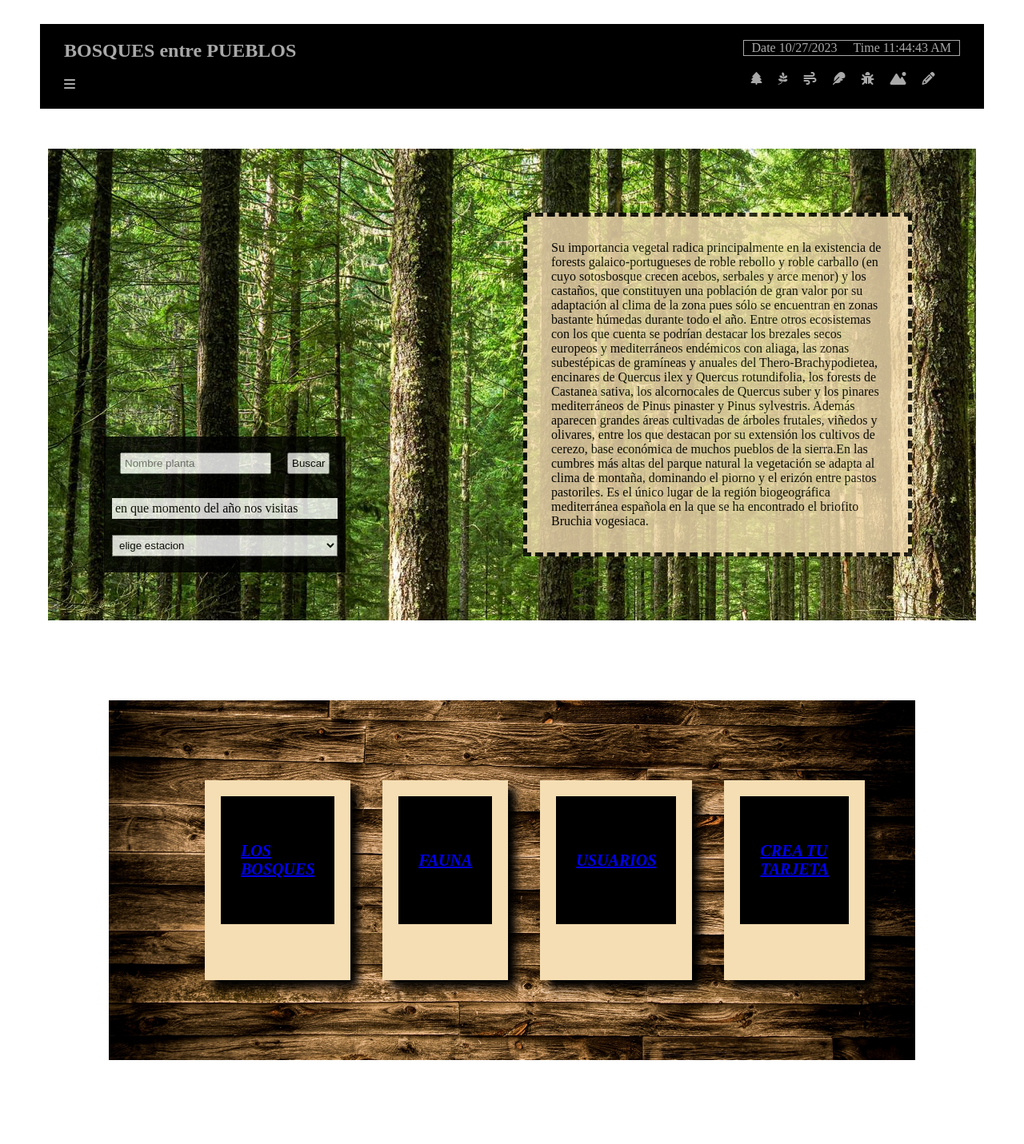
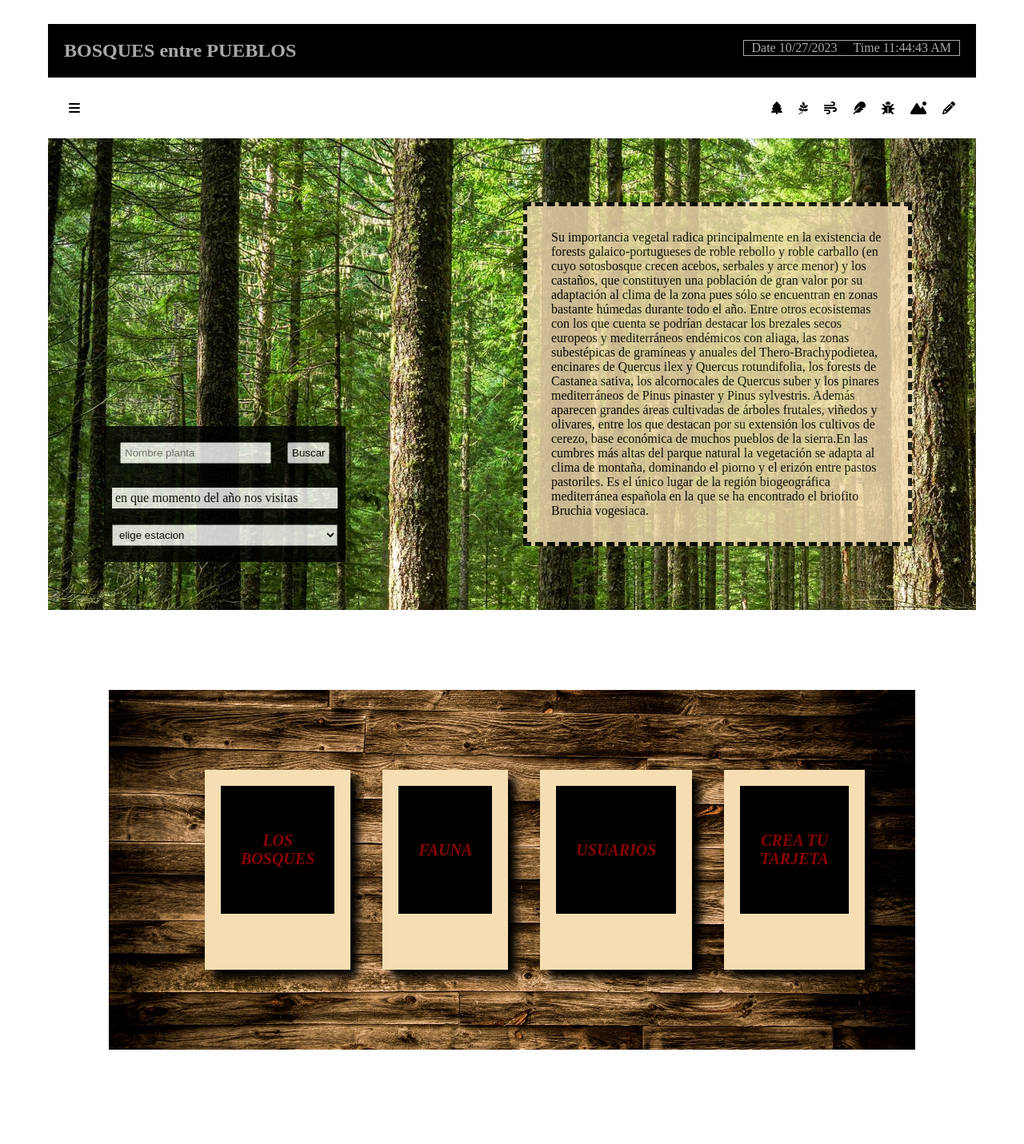
Before and after one commit to virchaca/bosques-entre-pueblos, a React (Vite) app: page / in a window 1280 px wide. Shown: the top 1431 px of the page at 80% size. Built offline with nearby package versions, Linux system fonts and the light colour scheme.

Commit message:
burgueMenu & collapsedClass in Fauna

```diff
--- a/src/components/App.jsx
+++ b/src/components/App.jsx
@@ -48,19 +48,19 @@ function App() {
                 <section className="menuSection">
                   <span className="aPictures">
                     {" "}
-                    <Link to="/forests">LOS BOSQUES</Link>
+                    <Link to="/forests" className="no-underline2">LOS BOSQUES</Link>
                   </span>
 
                   <span className="aPictures">
                     {" "}
-                    <Link to="/Fauna"> FAUNA </Link>{" "}
+                    <Link to="/Fauna" className="no-underline2"> FAUNA </Link>{" "}
                   </span>
                   <span className="aPictures">
                     {" "}
-                    <Link to="/Users">USUARIOS</Link>
+                    <Link to="/Users" className="no-underline2">USUARIOS</Link>
                   </span>
                   <span className="aPictures">
-                    <Link to="/Card">CREA TU TARJETA</Link>
+                    <Link to="/Card" className="no-underline2">CREA TU TARJETA</Link>
                   </span>
                 </section>
                 <InfoSpace />
@@ -86,6 +86,7 @@ function App() {
           <Route path="/Forest3" element={<Forest3 />} />
           <Route path="/Forest4" element={<Forest4 />} />
           <Route path="/Forest5" element={<Forest5 />} />
+          <Route path="/UsersPics" element={<UsersPics/>} />
         </Routes>
       </main>
 
--- a/src/components/mainComponents/Header.jsx
+++ b/src/components/mainComponents/Header.jsx
@@ -1,5 +1,7 @@
 // import React from 'react'
-import { useEffect, useState} from 'react';
+import { useEffect, useState } from "react";
+// import Forests from "../pageComponents/Forests";
+import { Link } from "react-router-dom";
 
 function Header() {
   const [currentDateTime, setCurrentDateTime] = useState(new Date());
@@ -12,20 +14,66 @@ function Header() {
       clearInterval(interval);
     };
   }, []);
+  const [classMenu, setClassMenu] = useState(true);
+  const handleClick = () => {
+    setClassMenu(!classMenu);
+  };
 
   return (
     <div>
-        <header className="header" id="header">
+      <header className="header">
         <section className="headerSection">
           <div>
             <h1> BOSQUES entre PUEBLOS</h1>
-            <i className="fa-solid fa-bars"></i>
             {/* ENTRE BOSQUES y PUEBLOS  */}
           </div>
           <section>
             <div className="dateAndTime">
               <span>Date {currentDateTime.toLocaleDateString()}</span>
               <span>Time {currentDateTime.toLocaleTimeString()}</span>
+            </div>
+          </section>
+        </section>
+        <section className="burguerMenu">
+          <div onClick={handleClick}>
+            <i className="fa-solid fa-bars"></i>
+
+            <section className={classMenu === true ? "hidden" : ""}>
+              <ul className="menuList">
+                <li>
+                  <Link to="/" className="no-underline">
+                    Inicio
+                  </Link>
+                </li>
+
+                <li>
+                  <Link to="/Forests" className="no-underline">
+                    Forests
+                  </Link>
+                </li>
+                <li>
+                  <Link to="/Fauna" className="no-underline">
+                    Fauna
+                  </Link>
+                </li>
+                <li>
+                  <Link to="/Users" className="no-underline">
+                    Usuarios
+                  </Link>
+                </li>
+                <li>
+                  <Link to="/Card" className="no-underline">
+                    Crea tu tarjeta
+                  </Link>
+                </li>
+                <li>
+                  <Link to="/UsersPics" className="no-underline">
+                    Sube tu foto
+                  </Link>
+                </li>
+              </ul>
+              {/*  como la funcion handle ordena que haga lo contrario a lo k tiene, con poner aqui que ejecute la funcion handle, hará lo contrario a lo k hay, es decir, cierra lista y muestra icono */}
+            </section>
           </div>
           <div>
             <i className="fa-solid fa-tree"></i>
@@ -37,10 +85,9 @@ function Header() {
             <i className="fa-solid fa-pencil"></i>
           </div>
         </section>
-        </section>
       </header>
     </div>
-  )
+  );
 }
 
-export default Header
+export default Header;
--- a/src/components/pageComponents/Fauna.jsx
+++ b/src/components/pageComponents/Fauna.jsx
@@ -1,6 +1,23 @@
 import { Link } from "react-router-dom";
+import { useState } from "react";
 
 const Fauna = () => {
+  const [showAves, setShowAves] = useState(false);
+  const [showMamiferos, setShowMamiferos] = useState(true);
+  const [showAnfibios, setShowAnfibios] = useState(true);
+
+const handleClickAves = () => {
+    setShowAves(!showAves);
+}
+
+const handleClickMamiferos = () => {
+setShowMamiferos(!showMamiferos);
+}
+
+const handleClickAnfibios = () => {
+  setShowAnfibios(!showAnfibios);
+}
+
   return (
     <>
       <Link to="/" className="backToMain">
@@ -9,8 +26,10 @@ const Fauna = () => {
 
       <div className="faunaSection" id="faunaSection">
         <h1 className="faunaTitle" id="faunaTitle"> Aves y otros animales</h1>
-        <span className="faunaTableTitle">Aves</span>
-        <table className="tableFauna" border="1">
+
+        <button className="faunaTableTitle" onClick={handleClickAves}>Aves</button>
+        <section className={showAves? 'hidden' : ''} >
+        <table className='tableFauna' border="1">
           <tr>
             <th>Nombre Común</th>
             <th>Nombre Científico</th>
@@ -121,11 +140,13 @@ const Fauna = () => {
           </tr>
         </table>
 
-        <span className="faunaTableTitle">
-          Aves migradoras de presencia regular en la Sierra de Francia{" "}
-        </span>
         <table className="tableFauna" border="1">
           <tr>
+            <th>
+              Migradoras de presencia regular
+            </th>
+          </tr>
+        <tr>
             <th>Nombre Común</th>
             <th>Nombre Científico</th>
             <th>Nombre Común</th>
@@ -156,11 +177,9 @@ const Fauna = () => {
             <td>Accipiter nisus</td>
           </tr>
         </table>
-
-        <span className="faunaTableTitle">
-          Mamíferos de la sierra de Francia
-        </span>
-        <table className="tableFauna" border="1">
+        </section>
+        <button className="faunaTableTitle" onClick={handleClickMamiferos}>Mamíferos de la sierra de Francia</button>
+        <table className={`${showMamiferos ? 'hidden' : ''} tableFauna`}  border="1">
           <tr>
             <th>Nombre Científico</th>
             <th>Nombre Común</th>
@@ -231,10 +250,9 @@ const Fauna = () => {
           </tr>
         </table>
 
-        <span className="faunaTableTitle">
-          Anfibios y Reptiles de ka sierra de Francia
-        </span>
-        <table className="tableFauna" border="1">
+
+        <button className="faunaTableTitle" onClick={handleClickAnfibios}>Anfibios y Reptiles de la sierra de Francia</button>
+        <table className={`${showAnfibios ? 'hidden' : ''}  tableFauna`}  border="1">
           <tr>
             <th>Nombre Científico</th>
             <th>Nombre Común</th>
@@ -304,11 +322,6 @@ const Fauna = () => {
             <td>Natrix maura</td>
           </tr>
         </table>
-        <div className="arrowDiv">
-                  <a href="#faunaSection">
-                    <i className="arrow fa-solid fa-circle-arrow-up fa-2xl"></i>
-                  </a>
-                </div>
       </div>
 
       <Link to="/" className="backToMain">
--- a/src/styles/App.scss
+++ b/src/styles/App.scss
@@ -4,18 +4,39 @@
 }
 
 .header {
-  background-color: black;
-}
   .headerSection {
     display: flex;
     justify-content: space-between;
     color: darkgray;
     margin-top: 20px;
+    background-color: black;
   }
 
-.dateAndTime{
+  .dateAndTime {
     border: 1px solid darkgray;
     height: fit-content;
+  }
+  .burguerMenu {
+    display: flex;
+    justify-content: space-between;
+    margin-inline: 1rem;
+    text-decoration: none;
+
+    .menuList {
+      // background-color: lightgray;
+      list-style: none;
+      border: 5px solid lightgray;
+      border-style: dashed;
+      position: fixed;
+      background-color: rgba(255, 255, 255, 0.9);
+      z-index: 999;
+      /* Asegura que esté por encima del contenido */
+    }
+    .no-underline {
+      text-decoration: none;
+      color: black;
+    }
+  }
 }
 
 //     background: repeating-linear-gradient(
@@ -29,20 +50,19 @@
   display: flex;
   justify-content: space-between;
   background-image: url(../images/bosque.jpg);
-  margin-top: 50px;
+  margin-top: 10px;
   margin-bottom: 100px;
   align-items: flex-end;
   @media screen and (max-width: 480px) {
     flex-direction: column;
   }
-  .seasonTips{
-    color:  black;
+  .seasonTips {
+    color: black;
     margin-bottom: 50px;
     border: 5px solid black;
     background-color: white;
     border-style: dashed;
     opacity: 0.8;
-
   }
   .intro {
     background-color: wheat;
@@ -79,7 +99,7 @@
     margin-block: 50px;
     padding-bottom: 10px;
     opacity: 0.8;
-    .plantInput{
+    .plantInput {
       padding: 4px;
     }
     .seasonInput {
@@ -103,6 +123,11 @@
   align-items: center;
   // border: 30px solid black;
   padding-inline: 100px;
+  .no-underline2 {
+    text-decoration: none;
+    color: darkred;
+    text-align: center;
+  }
   @media screen and (max-width: 320px) {
     display: flex;
     flex-direction: column;
@@ -306,6 +331,7 @@
     padding-block: 5px;
     margin-top: 20px;
     opacity: 0.8;
+    cursor: pointer;
   }
   .tableFauna {
     font-weight: bold;
```
Lines whose indentation alone changed are shown as unchanged.
